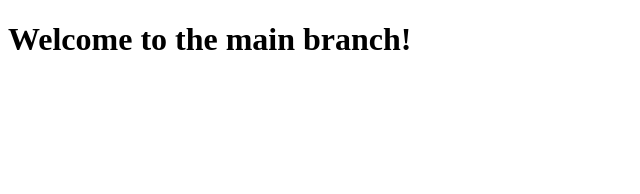
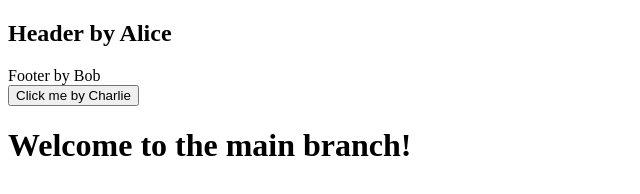
Before and after one commit to AlenScorp/secure-branch-training, a plain HTML site: page index.html in a window 1280 px wide. Shown: the whole page, without its empty margins (0-640 px from the left). Drawn offline with Linux system fonts and the light colour scheme.

Commit message:
Update index.html

```diff
--- a/index.html
+++ b/index.html
@@ -2,8 +2,11 @@
 <html>
 <head>
  <title>Our Secure Project</title>
+ <h2>Header by Alice</h2>
 </head>
 <body>
+ <footer>Footer by Bob</footer>
+ <button>Click me by Charlie</button>
  <h1>Welcome to the main branch!</h1>
 </body>
 </html>
```
